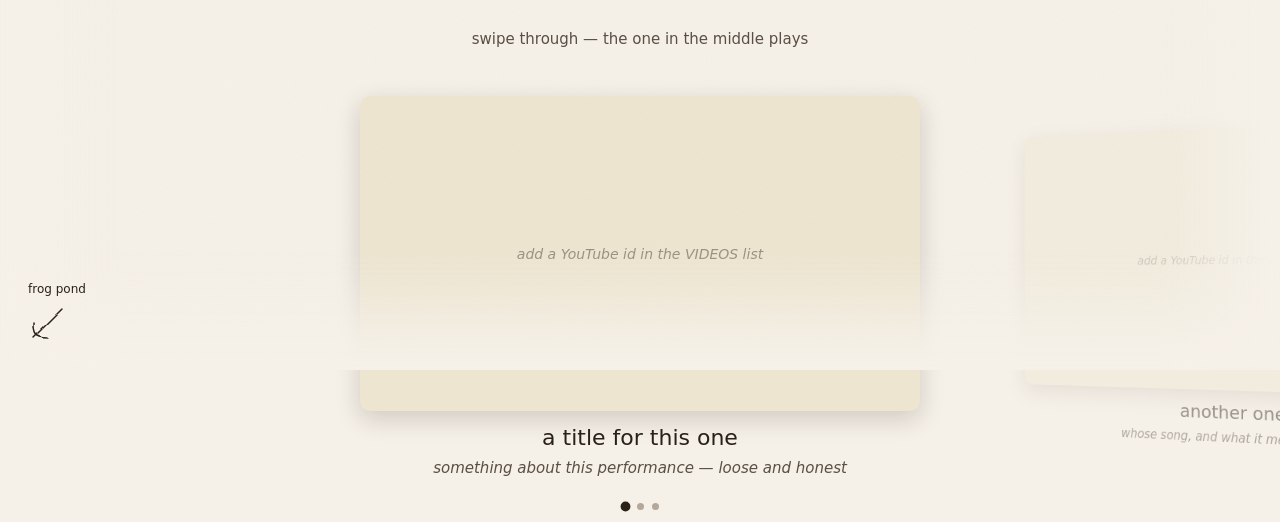
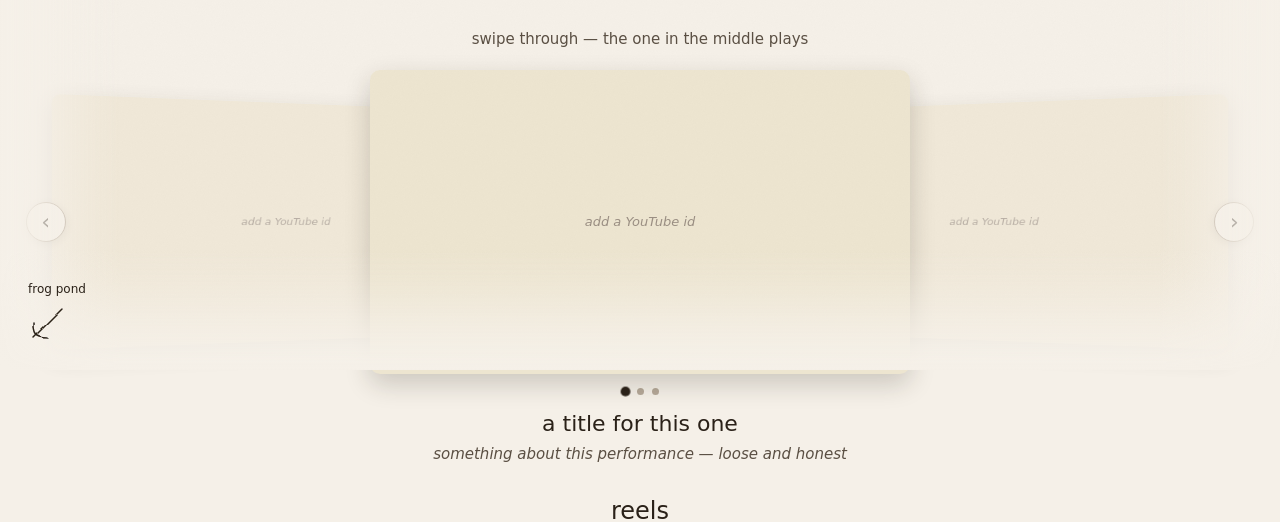
Before and after one commit to wildgardenfairy/wild-fairy-garden, a plain HTML site: page videos.html in a window 1280 px wide. Shown: the part 430-952 px from the top of the page. Drawn offline with Linux system fonts and the light colour scheme; a web font is replaced by a local one.

Commit message:
Add reels row and make both video coverflows loop continuously
- rebuild the carousel as a transform-driven coverflow so it can loop
  endlessly: past the last video wraps back to the first, both directions
- add a second row for vertical "reels" (9:16) using the same component
- centre video enlarged with 3D swivel; sides shrink, rotate, recede
- caption/write-up below each row, updating to the centred video
- prev/next arrows + dots; drag / tap a side card to centre it
- non-centred videos pause

Co-Authored-By: Claude Opus 4.8 <noreply@anthropic.com>

```diff
--- a/videos.html
+++ b/videos.html
@@ -13,43 +13,63 @@
   /* raise the landmark higher on the page */
   .page-hero { margin-top: 16px; }
 
-  /* ── VIDEO REEL (coverflow carousel) ── */
-  .page-wrap { padding-bottom: 18px; }
-  .reel {
-    display: flex; gap: 2.5vw;
-    overflow-x: auto; scroll-snap-type: x mandatory;
-    -webkit-overflow-scrolling: touch; scrollbar-width: none;
-    padding: 20px 0 8px;
-    padding-inline: calc(50% - min(38vw, 280px));   /* lets first/last centre */
+  /* ── VIDEO COVERFLOW (continuous / looping) ── */
+  .page-wrap { padding-bottom: 14px; }
+  .cf { position: relative; width: 100%; margin: 0 auto; }
+  .cf-viewport { position: relative; }
+  .cf-stage {
+    position: relative; margin: 0 auto;
+    perspective: 1200px;
+    touch-action: pan-y;                 /* vertical page scroll still works */
+    -webkit-user-select: none; user-select: none;
+    cursor: grab;
   }
-  .reel::-webkit-scrollbar { display: none; }
-  .reel-card {
-    flex: 0 0 min(76vw, 560px);
-    scroll-snap-align: center;
+  .cf-stage.dragging { cursor: grabbing; }
+  .cf-card {
+    position: absolute; top: 0; left: 0;
     transform-origin: center center;
     will-change: transform, opacity;
   }
-  .reel-frame {
-    position: relative; aspect-ratio: 16 / 9;
+  .cf-wide .cf-card { width: min(78vw, 540px); }
+  .cf-tall .cf-card { width: min(56vw, 268px); }
+  .cf-frame {
+    position: relative; overflow: hidden; border-radius: 10px;
     background: var(--parchment-dark);
-    border-radius: 10px; overflow: hidden;
-    box-shadow: 0 8px 24px rgba(42,33,24,0.18);
+    box-shadow: 0 10px 26px rgba(42,33,24,0.2);
   }
-  .reel-frame iframe { position: absolute; inset: 0; width: 100%; height: 100%; border: 0; }
-  .reel-ph {
+  .cf-wide .cf-frame { aspect-ratio: 16 / 9; }
+  .cf-tall .cf-frame { aspect-ratio: 9 / 16; }
+  .cf-frame iframe { position: absolute; inset: 0; width: 100%; height: 100%; border: 0; }
+  .cf-ph {
     position: absolute; inset: 0; display: flex; align-items: center; justify-content: center;
-    font-style: italic; color: var(--ink-faint); font-size: 14px; text-align: center; padding: 14px;
+    font-style: italic; color: var(--ink-faint); font-size: 13px; text-align: center; padding: 12px;
   }
-  /* veil blocks the iframe from swallowing swipes on side cards, and taps
-     to bring a card to the centre; removed on the centre card so it plays */
-  .reel-veil { position: absolute; inset: 0; z-index: 2; cursor: pointer; background: transparent; }
-  .reel-veil.open { pointer-events: none; }
-  .reel-cap { margin-top: 14px; text-align: center; padding: 0 8px; }
-  .reel-title { font-family: 'Beth Ellen', cursive; font-size: clamp(17px, 2.4vw, 22px); margin-bottom: 6px; }
-  .reel-text { font-size: clamp(13px, 1.6vw, 15px); color: var(--ink-light); font-style: italic; line-height: 1.7; max-width: 500px; margin: 0 auto; }
-  .reel-dots { display: flex; justify-content: center; gap: 8px; margin: 14px 0 44px; }
-  .reel-dot { width: 7px; height: 7px; border-radius: 50%; background: var(--dashed); border: none; padding: 0; cursor: pointer; transition: background .25s, transform .25s; }
-  .reel-dot.active { background: var(--ink); transform: scale(1.4); }
+  /* veil catches drags/taps on side cards; removed on the centre card so it plays */
+  .cf-veil { position: absolute; inset: 0; z-index: 2; cursor: grab; }
+  .cf-veil.open { pointer-events: none; }
+  .cf-cap { text-align: center; padding: 0 12px; margin-top: 16px; min-height: 3.4em; }
+  .cf-cap .t { font-family: 'Beth Ellen', cursive; font-size: clamp(17px, 2.4vw, 22px); margin-bottom: 6px; }
+  .cf-cap .d { font-size: clamp(13px, 1.6vw, 15px); color: var(--ink-light); font-style: italic; line-height: 1.7; max-width: 520px; margin: 0 auto; }
+  .cf-arrow {
+    position: absolute; top: 50%; transform: translateY(-50%); z-index: 50;
+    width: 40px; height: 40px; border-radius: 50%;
+    background: var(--parchment); border: 1.5px solid var(--dashed); color: var(--ink);
+    font-family: 'Beth Ellen', cursive; font-size: 22px; line-height: 1; cursor: pointer;
+    display: flex; align-items: center; justify-content: center;
+    box-shadow: 0 2px 8px rgba(42,33,24,0.12);
+    transition: transform 0.15s ease, background 0.2s ease;
+  }
+  .cf-arrow:hover { background: var(--parchment-dark); }
+  .cf-arrow:active { transform: translateY(-50%) scale(0.9); }
+  .cf-prev { left: max(6px, 2vw); }
+  .cf-next { right: max(6px, 2vw); }
+  .cf-dots { display: flex; justify-content: center; flex-wrap: wrap; gap: 8px; margin-top: 14px; }
+  .cf-dot { width: 7px; height: 7px; border-radius: 50%; background: var(--dashed); border: none; padding: 0; cursor: pointer; transition: background .25s, transform .25s; }
+  .cf-dot.active { background: var(--ink); transform: scale(1.4); }
+  .cf-row { margin-bottom: 30px; }
+  .cf-row.last { margin-bottom: 46px; }
+  .cf-heading { text-align: center; font-family: 'Beth Ellen', cursive; font-size: clamp(18px, 2.6vw, 24px); margin: 10px 0 2px; }
+  .cf-sub { text-align: center; font-style: italic; color: var(--ink-faint); font-size: clamp(12px, 1.5vw, 14px); margin-bottom: 10px; }
 </style>
 </head>
 <body>
@@ -68,16 +88,25 @@
   </div>
   <div class="ink-divider"></div>
 
-  <p class="body-text" style="text-align:center;max-width:440px;margin:0 auto 4px;font-size:clamp(13px,1.6vw,15px);">
+  <p class="body-text" style="text-align:center;max-width:440px;margin:0 auto 2px;font-size:clamp(13px,1.6vw,15px);">
     swipe through — the one in the middle plays
   </p>
 </div><!-- /page-wrap -->
 
-<!-- ── VIDEO REEL ──
-     Add videos in the VIDEOS array in the script at the bottom of this
-     file: the YouTube id, a title, and a caption/short write-up. ── -->
-<div class="reel" id="reel"></div>
-<div class="reel-dots" id="reelDots"></div>
+<!-- ── VIDEO COVERFLOWS ──
+     Fill in the two lists (WIDE + REELS) in the script below. Each entry
+     is a YouTube id plus a title and caption. Both rows loop endlessly. ── -->
+<section class="cf-row">
+  <div class="cf cf-wide" id="cfWide"></div>
+  <div class="cf-cap" id="capWide"></div>
+</section>
+
+<section class="cf-row last">
+  <div class="cf-heading">reels</div>
+  <div class="cf-sub">short &amp; vertical</div>
+  <div class="cf cf-tall" id="cfTall"></div>
+  <div class="cf-cap" id="capTall"></div>
+</section>
 
 <!-- Northwest → Pigeon's Peak (singing hollow is top-right; peak is top-center = northwest) -->
 <a class="nav-arrow northwest" href="about.html">
@@ -110,112 +139,169 @@
 </a>
 
 <script>
-  // ── VIDEO REEL ──────────────────────────────────────────────────
-  // Add each video here. `id` is the YouTube id — the part after
-  // youtube.com/watch?v=  (or youtu.be/ ). `title` + `caption` show
-  // below the video. Add as many as you like.
-  const VIDEOS = [
+  // ── VIDEO COVERFLOWS ────────────────────────────────────────────
+  // Two rows. Fill each list with your videos:
+  //   id      = the YouTube id (the part after watch?v=  or youtu.be/ )
+  //   title   = shown below the video
+  //   caption = short write-up shown below the video
+  // WIDE  = normal landscape videos.   REELS = vertical shorts/reels.
+  // Both rows loop endlessly — past the last wraps back to the first.
+  const WIDE = [
     { id: '', title: 'a title for this one', caption: 'something about this performance — loose and honest' },
     { id: '', title: 'another one',          caption: 'whose song, and what it means to you' },
     { id: '', title: 'an original',          caption: 'entirely yours — something grown in the hollow' },
   ];
+  const REELS = [
+    { id: '', title: 'a little reel', caption: 'a short vertical moment' },
+    { id: '', title: 'another reel',  caption: 'a snippet, a sketch, a scene' },
+    { id: '', title: 'one more',      caption: 'quick and vertical' },
+  ];
 
-  const reel = document.getElementById('reel');
-  const dotsWrap = document.getElementById('reelDots');
   const ytSrc = id => `https://www.youtube-nocookie.com/embed/${id}?enablejsapi=1&rel=0&playsinline=1`;
-  const cards = () => [...reel.querySelectorAll('.reel-card')];
 
-  function buildReel() {
-    reel.innerHTML = ''; dotsWrap.innerHTML = '';
-    VIDEOS.forEach((v, i) => {
+  // A continuous coverflow: cards are absolutely positioned around a
+  // fractional centre index `pos`; wrap() makes the distance loop, so
+  // there's no first or last — it spins forever in either direction.
+  function coverflow(root, cap, items) {
+    const N = items.length;
+    if (!N) return;
+    const portrait = root.classList.contains('cf-tall');
+    if (cap) cap.innerHTML = '<div class="t"></div><div class="d"></div>';
+
+    const viewport = document.createElement('div'); viewport.className = 'cf-viewport';
+    const stage = document.createElement('div'); stage.className = 'cf-stage';
+    viewport.appendChild(stage);
+
+    const cards = items.map((it, i) => {
       const card = document.createElement('div');
-      card.className = 'reel-card';
-
-      const frame = document.createElement('div');
-      frame.className = 'reel-frame';
-      if (v.id) {
+      card.className = 'cf-card'; card.dataset.i = i;
+      const frame = document.createElement('div'); frame.className = 'cf-frame';
+      if (it.id) {
         const f = document.createElement('iframe');
-        f.src = ytSrc(v.id);
+        f.src = ytSrc(it.id);
         f.allow = 'accelerometer; encrypted-media; gyroscope; picture-in-picture; fullscreen';
-        f.allowFullscreen = true;
-        f.loading = 'lazy';
+        f.allowFullscreen = true; f.loading = 'lazy';
         frame.appendChild(f);
       } else {
-        const ph = document.createElement('div');
-        ph.className = 'reel-ph';
-        ph.textContent = 'add a YouTube id in the VIDEOS list';
-        frame.appendChild(ph);
+        const ph = document.createElement('div'); ph.className = 'cf-ph';
+        ph.textContent = 'add a YouTube id'; frame.appendChild(ph);
       }
-      const veil = document.createElement('div');
-      veil.className = 'reel-veil';
-      veil.addEventListener('click', () => scrollToCard(i));
+      const veil = document.createElement('div'); veil.className = 'cf-veil';
       frame.appendChild(veil);
+      card.appendChild(frame); stage.appendChild(card);
+      return card;
+    });
 
-      const cap = document.createElement('div');
-      cap.className = 'reel-cap';
-      const t = document.createElement('div'); t.className = 'reel-title'; t.textContent = v.title || '';
-      const c = document.createElement('div'); c.className = 'reel-text';  c.textContent = v.caption || '';
-      cap.appendChild(t); cap.appendChild(c);
+    const prev = document.createElement('button');
+    prev.type = 'button'; prev.className = 'cf-arrow cf-prev'; prev.setAttribute('aria-label', 'previous'); prev.textContent = '‹';
+    const next = document.createElement('button');
+    next.type = 'button'; next.className = 'cf-arrow cf-next'; next.setAttribute('aria-label', 'next'); next.textContent = '›';
+    viewport.appendChild(prev); viewport.appendChild(next);
+    root.appendChild(viewport);
 
-      card.appendChild(frame); card.appendChild(cap);
-      reel.appendChild(card);
+    const dotsWrap = document.createElement('div'); dotsWrap.className = 'cf-dots';
+    const dots = items.map((_, i) => {
+      const d = document.createElement('button');
+      d.type = 'button'; d.className = 'cf-dot'; d.setAttribute('aria-label', 'video ' + (i + 1));
+      d.addEventListener('click', () => animateTo(pos + wrap(i - pos)));
+      dotsWrap.appendChild(d); return d;
+    });
+    root.appendChild(dotsWrap);
 
-      const dot = document.createElement('button');
-      dot.className = 'reel-dot' + (i === 0 ? ' active' : '');
-      dot.setAttribute('aria-label', 'go to video ' + (i + 1));
-      dot.addEventListener('click', () => scrollToCard(i));
-      dotsWrap.appendChild(dot);
+    const SPACING = portrait ? 0.9 : 0.72;   // × card width, gap between centres
+    const ROT = 24, DEPTH = 120, WINDOW = 3.2;
+    let pos = 0, anim = null, cardW = 0, lastActive = -1;
+
+    function measure() {
+      cardW = cards[0].offsetWidth;
+      stage.style.height = cards[0].querySelector('.cf-frame').offsetHeight + 'px';
+    }
+    function wrap(x) { x = ((x % N) + N) % N; if (x > N / 2) x -= N; return x; }  // shortest looped distance
+
+    function render(p) {
+      pos = p;
+      const spacing = cardW * SPACING;
+      const cx = stage.clientWidth / 2;
+      cards.forEach((card, i) => {
+        const rel = wrap(i - p);
+        const a = Math.abs(rel);
+        if (a > WINDOW) { card.style.display = 'none'; return; }
+        card.style.display = '';
+        const clamped = Math.max(-1, Math.min(1, rel));
+        const x = cx - cardW / 2 + rel * spacing;
+        const scale = Math.max(0.68, 1 - a * 0.14);
+        card.style.transform =
+          `translate3d(${x.toFixed(1)}px, 0, ${(-a * DEPTH).toFixed(1)}px) rotateY(${(-clamped * ROT).toFixed(1)}deg) scale(${scale.toFixed(3)})`;
+        card.style.opacity = Math.max(0, 1 - a * 0.32).toFixed(3);
+        card.style.zIndex = String(Math.round(100 - a * 10));
+        card.querySelector('.cf-veil').classList.toggle('open', a < 0.5);
       });
+      const active = ((Math.round(p) % N) + N) % N;
+      dots.forEach((d, i) => d.classList.toggle('active', i === active));
+      if (cap) {
+        cap.querySelector('.t').textContent = items[active].title || '';
+        cap.querySelector('.d').textContent = items[active].caption || '';
+      }
     }
 
     function pauseCard(card) {
       const f = card.querySelector('iframe');
-    if (f && f.contentWindow) {
-      f.contentWindow.postMessage('{"event":"command","func":"pauseVideo","args":""}', '*');
+      if (f && f.contentWindow) f.contentWindow.postMessage('{"event":"command","func":"pauseVideo","args":""}', '*');
+    }
+    function settle() {
+      const active = ((Math.round(pos) % N) + N) % N;
+      if (active !== lastActive) {
+        cards.forEach((card, i) => { if (i !== active) pauseCard(card); });  // stop the ones you left
+        lastActive = active;
       }
     }
+    function animateTo(target) {
+      cancelAnimationFrame(anim);
+      const start = pos, t0 = performance.now(), dur = 430;
+      (function step(now) {
+        const k = Math.min(1, (now - t0) / dur), e = 1 - Math.pow(1 - k, 3);
+        render(start + (target - start) * e);
+        if (k < 1) anim = requestAnimationFrame(step);
+        else { render(target); settle(); }
+      })(performance.now());
+    }
 
-  let centre = -1;
-  function updateReel() {
-    const mid = window.innerWidth / 2, list = cards();
-    let best = 0, bestD = Infinity;
-    list.forEach((card, i) => {
-      const r = card.getBoundingClientRect();
-      const c = r.left + r.width / 2;
-      const s = Math.max(-1, Math.min(1, (c - mid) / (window.innerWidth * 0.5)));
-      const t = 1 - Math.min(1, Math.abs(s));               // 1 at centre → 0 far
-      const scale = 0.82 + 0.18 * t;                         // centre biggest
-      card.style.transform = `perspective(1100px) rotateY(${(-s * 20).toFixed(1)}deg) scale(${scale.toFixed(3)})`;
-      card.style.opacity = (0.4 + 0.6 * t).toFixed(3);
-      const d = Math.abs(c - mid);
-      if (d < bestD) { bestD = d; best = i; }
+    prev.addEventListener('click', () => animateTo(Math.round(pos) - 1));
+    next.addEventListener('click', () => animateTo(Math.round(pos) + 1));
+
+    // drag (pointer events unify mouse + touch)
+    let dragging = false, startX = 0, startPos = 0, moved = false;
+    stage.addEventListener('pointerdown', (e) => {
+      dragging = true; moved = false; startX = e.clientX; startPos = pos;
+      cancelAnimationFrame(anim);
+      stage.classList.add('dragging');
+      try { stage.setPointerCapture(e.pointerId); } catch (_) {}
     });
-    if (best !== centre) {
-      list.forEach((card, i) => {
-        card.querySelector('.reel-veil')?.classList.toggle('open', i === best);
-        if (i !== best) pauseCard(card);                    // stop the video you swiped away from
+    stage.addEventListener('pointermove', (e) => {
+      if (!dragging) return;
+      const dx = e.clientX - startX;
+      if (Math.abs(dx) > 5) moved = true;
+      render(startPos - dx / (cardW * SPACING));
     });
-      dotsWrap.querySelectorAll('.reel-dot').forEach((d, i) => d.classList.toggle('active', i === best));
-      centre = best;
+    function endDrag(e) {
+      if (!dragging) return;
+      dragging = false; stage.classList.remove('dragging');
+      if (moved) { animateTo(Math.round(pos)); }
+      else {
+        const card = e.target.closest && e.target.closest('.cf-card');
+        if (card) animateTo(pos + wrap(+card.dataset.i - pos));  // tap a side card → centre it
       }
     }
+    stage.addEventListener('pointerup', endDrag);
+    stage.addEventListener('pointercancel', endDrag);
 
-  function scrollToCard(i) {
-    const card = cards()[i]; if (!card) return;
-    const r = card.getBoundingClientRect();
-    reel.scrollBy({ left: (r.left + r.width / 2) - window.innerWidth / 2, behavior: 'smooth' });
+    window.addEventListener('resize', () => { measure(); render(pos); });
+    measure(); render(0); settle();
+    setTimeout(() => { measure(); render(pos); }, 300);   // re-measure after layout settles
   }
 
-  let ticking = false;
-  reel.addEventListener('scroll', () => {
-    if (ticking) return;
-    ticking = true;
-    requestAnimationFrame(() => { ticking = false; updateReel(); });
-  });
-  window.addEventListener('resize', updateReel);
-
-  buildReel();
-  requestAnimationFrame(updateReel);
+  coverflow(document.getElementById('cfWide'), document.getElementById('capWide'), WIDE);
+  coverflow(document.getElementById('cfTall'), document.getElementById('capTall'), REELS);
 </script>
 <script src="assets/js/nav.js"></script>
 </body>
```
Lines whose indentation alone changed are shown as unchanged.
